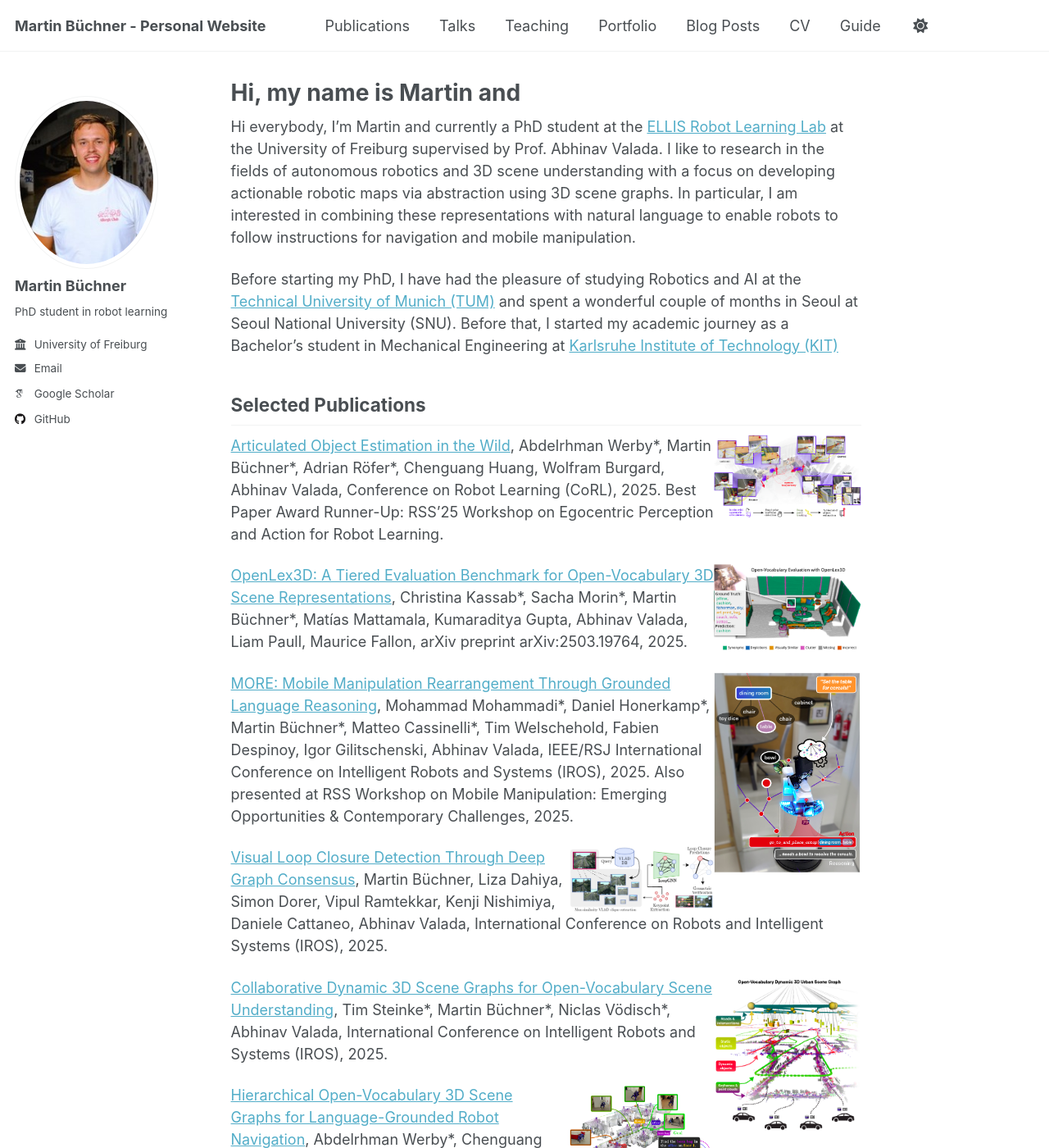
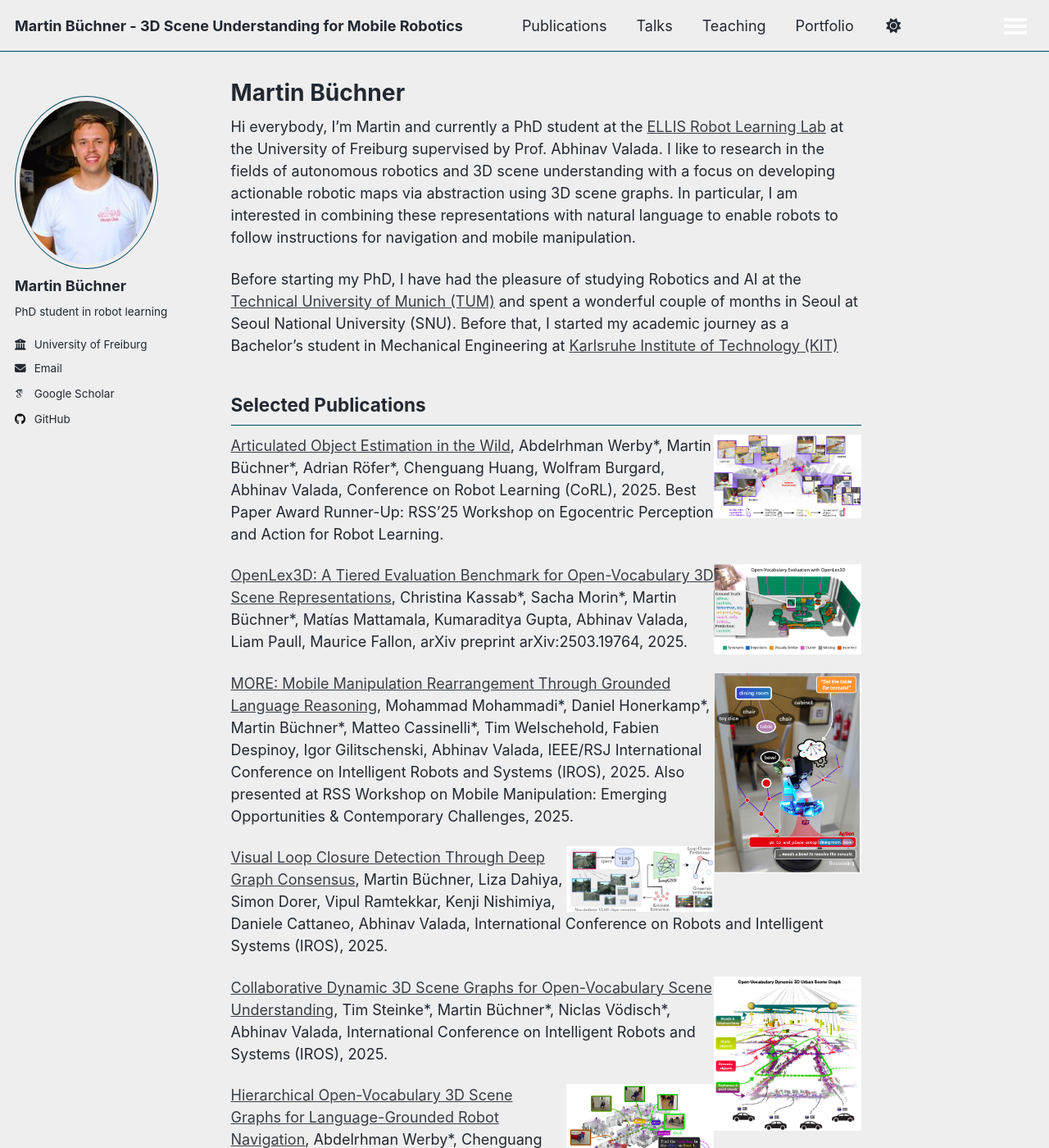
Before and after one commit to martinbchnr/martinbchnr.github.io, a Jekyll site: the page built from _pages/about.md, in a window 1280 px wide and 1400 px high. Shown: the whole window at 82% size. Built offline with Jekyll 4.4.1, drawn with Linux system fonts in a browser that asks for light colours; some web fonts are replaced; a script that is not in the unit is left out.

```diff
--- a/_config.yml
+++ b/_config.yml
@@ -8,8 +8,8 @@
 
 # Basic Site Settings
 locale                   : "en-US"
-site_theme               : "default" # Currently available options are "default", "air"
-title                    : "Martin Büchner - Personal Website"
+site_theme               : "air" # Currently available options are "default", "air"
+title                    : "Martin Büchner - 3D Scene Understanding for Mobile Robotics"
 title_separator          : "-"
 name                     : &name "Martin Büchner"
 description              : &description "personal description"
--- a/_pages/about.md
+++ b/_pages/about.md
@@ -1,6 +1,6 @@
 ---
 permalink: /
-title: "Hi, my name is Martin and "
+title: "Martin Büchner"
 author_profile: true
 redirect_from:
   - /about/
```
